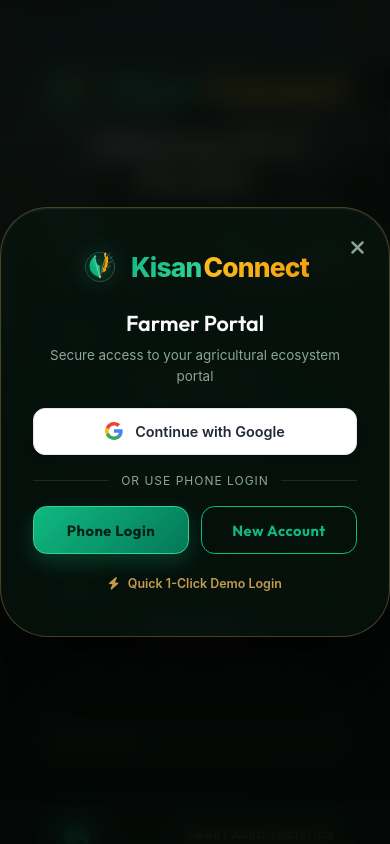
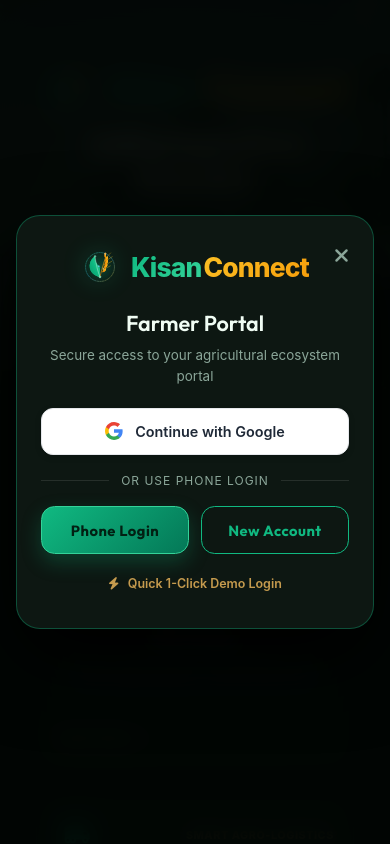
Before and after one commit to rdg17128-eng/AGRI-CONNECT, a React (Vite) app in the folder new_app/: page / in a window 390 px wide. Both pictures are taken after a click on the element 195 px from the left and 406 px from the top of the page. Shown: the top 844 px of the page. Built offline with nearby package versions, Linux system fonts and the light colour scheme; no server answers.

Commit message:
fix: mobile responsiveness for landing page, hide plant border on mobile, and solid opaque auth modal

```diff
--- a/new_app/src/index.css
+++ b/new_app/src/index.css
@@ -1300,12 +1300,14 @@
 .landing-page {
     position: relative;
     min-height: 100vh;
+    width: 100%;
     background: radial-gradient(circle at center, #0f2d1a 0%, #050a07 100%);
     display: flex;
+    flex-direction: column;
     align-items: center;
     justify-content: center;
     overflow-x: hidden;
-    padding: 3rem 1rem;
+    padding: 2rem 1rem;
 }
 
 .agri-landscape {
@@ -1332,6 +1334,12 @@
     z-index: 1;
     opacity: 0.2;
     color: var(--primary);
+}
+
+@media (max-width: 1024px) {
+    .plant-border {
+        display: none !important;
+    }
 }
 
 .plant-border.left {
@@ -1566,31 +1574,32 @@
     position: fixed;
     top: 0;
     left: 0;
-    width: 100%;
+    width: 100vw;
     height: 100vh;
-    background: rgba(4, 9, 6, 0.85);
-    /* Deepest forest overlay */
+    background: rgba(2, 6, 4, 0.94);
     backdrop-filter: blur(12px);
     -webkit-backdrop-filter: blur(12px);
     display: flex;
     align-items: center;
     justify-content: center;
     z-index: 2000;
+    padding: 1rem;
     animation: fadeIn 0.3s ease-out;
 }
 
 .auth-content {
-    background: rgba(8, 20, 15, 0.7);
-    backdrop-filter: var(--glass-blur);
-    -webkit-backdrop-filter: var(--glass-blur);
-    border: 1px solid var(--border-highlight);
-    border-radius: 3rem;
-    padding: 2.5rem 2rem;
+    background: #0d1712 !important;
+    border: 1px solid rgba(16, 185, 129, 0.35);
+    border-radius: 1.5rem;
+    padding: 2rem 1.5rem;
     width: 100%;
-    max-width: 480px;
+    max-width: 440px;
+    max-height: 90vh;
+    overflow-y: auto;
     position: relative;
-    box-shadow: 0 50px 100px rgba(0, 0, 0, 0.8), inset 0 1px 2px rgba(255, 255, 255, 0.1);
-    animation: growIn 0.5s cubic-bezier(0.16, 1, 0.3, 1);
+    box-shadow: 0 30px 80px rgba(0, 0, 0, 0.95);
+    animation: growIn 0.4s cubic-bezier(0.16, 1, 0.3, 1);
+    color: #f0fdf4;
 }
 
 .close-btn {
```
